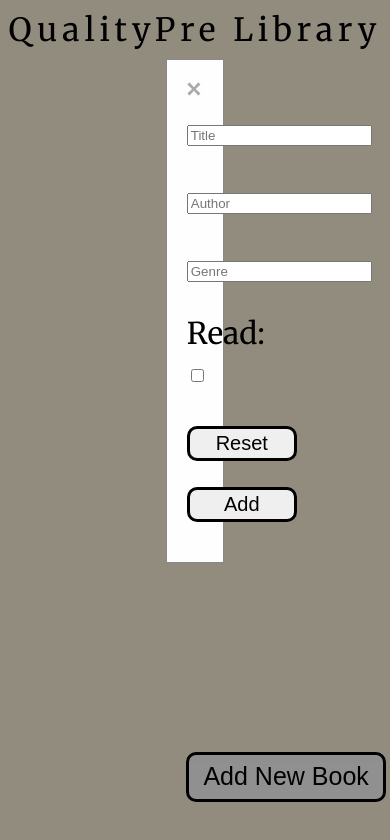
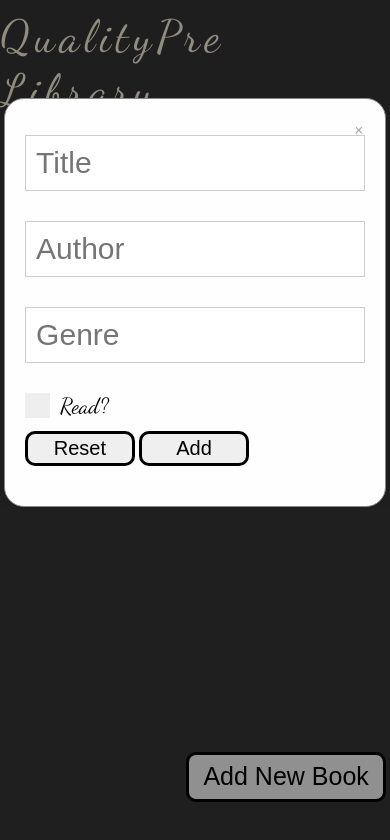
Before and after one commit to QualityPre/books-TO-read, a plain HTML site: page index.html in a window 390 px wide. Both pictures are taken after a click on the button "Add New Book". Drawn offline with Linux system fonts and the light colour scheme.

Commit message:
finished

```diff
--- a/index.html
+++ b/index.html
@@ -54,10 +54,10 @@
           </p>
         </div>
         <div id="checkBox">
-          <p>
-            <label>Read: </label
-            ><input type="checkbox" id="read" name="read" value="true" />
-          </p>
+          <label class="checkbox--container"
+            >Read? <input type="checkbox" id="read" name="read" value="true" />
+            <span class="checkmark"></span>
+          </label>
         </div>
         <button class="btn" type="reset">Reset</button>
         <button class="btn btn-submit" type="submit" form="form">Add</button>
--- a/style.css
+++ b/style.css
@@ -1,4 +1,4 @@
-@import url('https://fonts.googleapis.com/css2?family=Merriweather:ital,wght@0,400;0,700;1,300&display=swap');
+@import url('https://fonts.googleapis.com/css2?family=Dancing+Script:wght@400;500;600&display=swap');
 
 :root {
   --colour1: #f3e9d2;
@@ -12,8 +12,8 @@
   box-sizing: border-box;
 }
 body {
-  background-color: var(--colour1);
-  font-family: 'Merriweather', serif;
+  background-color: var(--greyColour1);
+  font-family: 'Dancing Script', serif;
   margin: 0 auto;
   display: flex;
   flex-direction: column;
@@ -21,9 +21,10 @@ body {
   justify-content: center;
 }
 header {
-  font-size: 32px;
+  font-size: 45px;
   margin-top: 10px;
   letter-spacing: 5px;
+  color: var(--colour1);
 }
 
 .container--books {
@@ -62,7 +63,7 @@ header {
   width: 100%;
   height: 100%;
   top: 0;
-  box-shadow: inset 0px 0px 0px 7vw #fcf8f4;
+  box-shadow: inset 0px 0px 0px 40vw #fcf8f4;
 
   filter: drop-shadow(2px 6px 3px rgba(0, 0, 0, 0.4));
   transform: rotate(0deg) translate(0, 0);
@@ -87,11 +88,11 @@ header {
   position: absolute;
   z-index: 4;
   left: 5%;
-
+  font-size: 2rem;
   padding: 3px;
 }
 .title {
-  font-size: 20px;
+  font-size: 3rem;
   font-weight: 700;
   text-transform: uppercase;
   letter-spacing: 1px;
@@ -101,15 +102,15 @@ header {
 
 .author {
   font-style: oblique;
-  top: 30%;
+  top: 35%;
 }
 
 .genre {
-  bottom: 30%;
+  bottom: 20%;
 }
 
 .check {
-  bottom: 10%;
+  bottom: 8%;
 }
 
 .btn--delete {
@@ -164,26 +165,111 @@ header {
 
 #modal {
   display: none;
-  position: fixed; /* Stay in place */
-  z-index: 1; /* Sit on top */
+  position: fixed;
+  z-index: 1;
   left: 0;
   top: 0;
-  width: 100%; /* Full width */
-  height: 100%; /* Full height */
-  overflow: auto; /* Enable scroll if needed */
-  background-color: rgb(0, 0, 0); /* Fallback color */
-  background-color: rgba(0, 0, 0, 0.4); /* Black w/ opacity */
-  font-size: 30px;
+  width: 100%;
+  height: 100%;
+  overflow: hidden;
+  background-color: rgb(0, 0, 0);
+  background-color: rgba(0, 0, 0, 0.4);
 }
 
 /* Modal Content/Box */
 #form {
   position: relative;
   background-color: #fefefe;
-  margin: 15% auto; /* 15% from the top and centered */
-  padding: 20px;
+  margin: 5% auto;
+  padding: 50px;
   border: 1px solid #888;
-  width: 15%;
+  width: 40%;
+  border-radius: 20px;
+}
+
+#form input[type='text'] {
+  outline: none;
+  box-sizing: border-box;
+
+  width: 100%;
+  background: #fff;
+  margin-bottom: 4%;
+  border: 1px solid #ccc;
+  padding: 1%;
+  color: #555;
+  font-size: 30px;
+}
+#form input[type='text']:focus {
+  box-shadow: 0 0 5px #43d1af;
+  padding: 4%;
+  border: 1px solid #43d1af;
+}
+/* Customize the label (the container) */
+.checkbox--container {
+  display: block;
+  position: relative;
+  padding-left: 35px;
+  margin-bottom: 12px;
+  cursor: pointer;
+  font-size: 22px;
+  -webkit-user-select: none;
+  -moz-user-select: none;
+  -ms-user-select: none;
+  user-select: none;
+}
+
+/* Hide the browser's default checkbox */
+.checkbox--container input {
+  position: absolute;
+  opacity: 0;
+  cursor: pointer;
+  height: 0;
+  width: 0;
+}
+
+/* Create a custom checkbox */
+.checkmark {
+  position: absolute;
+  top: 0;
+  left: 0;
+  height: 25px;
+  width: 25px;
+  background-color: #eee;
+}
+
+/* On mouse-over, add a grey background color */
+.checkbox--container:hover input ~ .checkmark {
+  background-color: #ccc;
+}
+
+/* When the checkbox is checked, add a blue background */
+.checkbox--container input:checked ~ .checkmark {
+  background-color: #2196f3;
+}
+
+/* Create the checkmark/indicator (hidden when not checked) */
+.checkmark:after {
+  content: '';
+  position: absolute;
+  display: none;
+}
+
+/* Show the checkmark when checked */
+.checkbox--container input:checked ~ .checkmark:after {
+  display: block;
+}
+
+/* Style the checkmark/indicator */
+.checkbox--container .checkmark:after {
+  left: 9px;
+  top: 5px;
+  width: 5px;
+  height: 10px;
+  border: solid white;
+  border-width: 0 3px 3px 0;
+  -webkit-transform: rotate(45deg);
+  -ms-transform: rotate(45deg);
+  transform: rotate(45deg);
 }
 
 /* The Close Button */
@@ -203,6 +289,11 @@ header {
   cursor: pointer;
 }
 /* Modal Buttons */
+.btn--container {
+  display: flex;
+  align-items: center;
+  justify-content: space-between;
+}
 button:focus {
   outline: 0;
 }
@@ -216,3 +307,45 @@ button:focus {
   border-radius: 10px;
   border: solid 3px black;
 }
+
+@media screen and (max-width: 1900px) {
+  .container--books {
+    grid-template-columns: repeat(5, 1fr);
+  }
+}
+@media screen and (max-width: 1700px) {
+  .container--books {
+    grid-template-columns: repeat(4, 1fr);
+  }
+}
+@media screen and (max-width: 1200px) {
+  .container--books {
+    grid-template-columns: repeat(3, 1fr);
+    margin: 10px;
+  }
+  #form {
+    width: 55%;
+  }
+}
+@media screen and (max-width: 850px) {
+  .container--books {
+    grid-template-columns: repeat(2, 1fr);
+    margin-left: 70px;
+  }
+  #form {
+    width: 65%;
+    margin-top: 25%;
+    padding: 20px;
+  }
+  #form input[type='text'] {
+    padding: 3%;
+  }
+}
+@media screen and (max-width: 600px) {
+  .container--books {
+    display: block;
+  }
+  #form {
+    width: 98%;
+  }
+}
```
